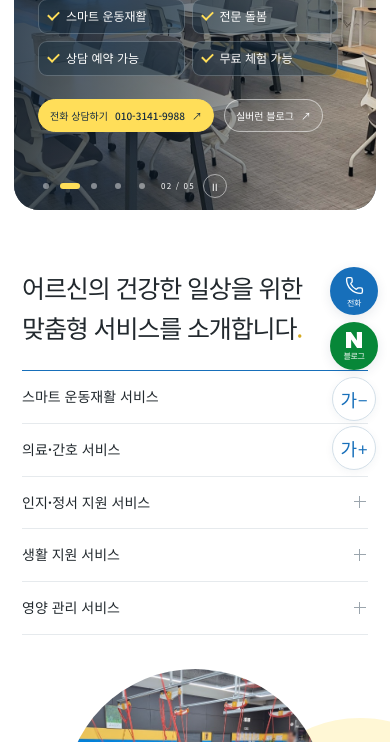
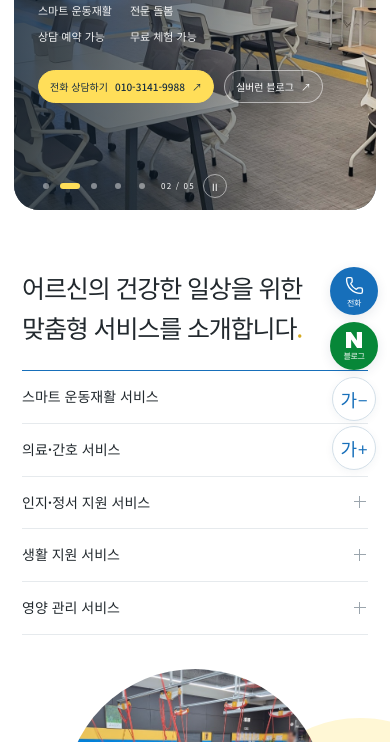
Before and after one commit to kyc123452-bot/silverrun, a website: page index.html in a window 390 px wide. Shown: the part 358-1100 px from the top of the page. Drawn offline with Linux system fonts and the light colour scheme.

Commit message:
Revert "Style hero highlights as compact check badges"
This reverts commit 50a7b61f3a4f5513658557e07fdac55e2f6eaace.

```diff
--- a/home.css
+++ b/home.css
@@ -57,8 +57,8 @@ button, summary { cursor: pointer; }
 .hero-copy { position: absolute; left: 6%; right: 5%; top: 43%; transform: translateY(-28%); }
 .hero-kicker { font-size: calc(17px * var(--font-scale)); margin-bottom: 8px; letter-spacing: -.03em; }
 .hero-copy h1 { font-size: calc(36px * var(--font-scale)); font-weight: 500; line-height: 1.45; letter-spacing: -.055em; }
-
-
+.hero-points { font-size: calc(12px * var(--font-scale)); margin-top: 18px; color: #f5f7f7; }
+.hero-points span { margin-inline: 8px; color: var(--sun); }
 .hero-actions { display: flex; gap: 22px; margin-top: 27px; }
 .hero-actions a { border-bottom: 1px solid #ffffff75; font-size: calc(12px * var(--font-scale)); padding-bottom: 7px; }
 .hero-actions a > span { margin-left: 9px; }
@@ -262,8 +262,8 @@ dt { font-weight: 600; font-size: 13px; } dd { margin: 0; font-size: 13px; }
   .hero-kicker { font-size: calc(11px * var(--font-scale)); margin-bottom: 12px; }
   .hero-copy h1 { font-size: calc(29px * var(--font-scale)); max-width: 330px; line-height: 1.5; }
   .hero-copy h1 strong { display: block; }
-
-   .hero-actions { gap: 18px; margin-top: 18px; }
+  .hero-points { font-size: calc(10px * var(--font-scale)); line-height: 1.8; margin-top: 15px; max-width: 320px; }
+  .hero-points span { margin-inline: 4px; } .hero-actions { gap: 18px; margin-top: 18px; }
   .hero-actions a { font-size: 10px; } .hero-actions a > span { margin-left: 5px; }
   .hero-scroll { right: 20px; bottom: 12px; font-size: 7px; gap: 7px; } .hero-scroll > span { width: 20px; height: 20px; font-size: 10px; }
   .services-intro { padding: 57px 0 46px; }
@@ -459,9 +459,9 @@ dt { font-weight: 600; font-size: 13px; } dd { margin: 0; font-size: 13px; }
 .hero-copy h1 { font-size: calc(52px * var(--font-scale)); line-height: 1.23; letter-spacing: -.045em; font-weight: 400; }
 .hero-title-line { display: block; }
 .hero-copy h1 strong { display: inline; font-weight: 700; }
-
-
-
+.hero-points { display: flex; flex-wrap: wrap; gap: 8px 0; margin-top: 24px; font-size: calc(13px * var(--font-scale)); }
+.hero-points span { color: #ffffffed; margin: 0; }
+.hero-points span + span::before { content: '·'; color: var(--sun); margin: 0 12px; }
 .hero-actions { flex-wrap: wrap; gap: 12px; margin-top: 28px; }
 .hero-actions a { display: inline-flex; align-items: center; gap: 7px; padding: 7px 13px; border: 1px solid #ffffff85; border-radius: 22px; font-size: calc(11px * var(--font-scale)); font-weight: 500; background: #ffffff12; }
 .hero-actions a:first-child { background: var(--sun); border-color: var(--sun); color: #182e40; }
@@ -472,16 +472,16 @@ dt { font-weight: 600; font-size: 13px; } dd { margin: 0; font-size: 13px; }
  .hero-copy { left: 24px; right: 24px; top: 50%; bottom: auto; transform: translateY(-55%); }
  .hero-kicker { font-size: calc(11px * var(--font-scale)); margin-bottom: 20px; max-width: 270px; }
  .hero-copy h1 { font-size: calc(clamp(30px, 7.6vw, 46px) * var(--font-scale)); max-width: none; line-height: 1.28; }
-
-
+ .hero-points { font-size: calc(11px * var(--font-scale)); gap: 6px 0; max-width: 300px; margin-top: 20px; }
+ .hero-points span + span::before { margin: 0 8px; }
  .hero-actions { gap: 10px; margin-top: 23px; }
  .hero-actions a { font-size: 10px; padding: 7px 11px; }
 }
 @media (max-width:360px) {
  .hero-copy { left: 19px; right: 19px; }
  .hero-copy h1 { font-size: calc(28px * var(--font-scale)); }
-
-
+ .hero-points { display: grid; grid-template-columns: 1fr 1fr; gap: 5px 12px; }
+ .hero-points span + span::before { content: none; }
 }
 /* Recognizable map services with explicit destinations and actions. */
 .location-grid { grid-template-columns: 1.25fr .85fr; gap: 38px; align-items: start; }
@@ -518,8 +518,8 @@ dt { font-weight: 600; font-size: 13px; } dd { margin: 0; font-size: 13px; }
  .location-destination { padding: 28px 23px; }
 }
 @media (max-width:760px) {
-
-
+ .hero-points { display: grid; grid-template-columns: max-content max-content; gap: 6px 18px; }
+ .hero-points span + span::before { content: none; }
 }
 /* Give the main navigation room and readable labels at every desktop width. */
 .desktop-nav { font-size: calc(16px * var(--font-scale)); gap: 21px; }
@@ -589,44 +589,3 @@ dt { font-weight: 600; font-size: 13px; } dd { margin: 0; font-size: 13px; }
 .home-moments { margin-top: 0; margin-bottom: 64px; padding-top: 32px; }
 .home-moments > h2 { margin-bottom: 26px; font-size: calc(28px * var(--font-scale)); font-weight: 600; }
 @media (max-width:760px) { .home-moments { margin-bottom: 42px; padding-top: 26px; } .home-moments > h2 { font-size: calc(25px * var(--font-scale)); margin-bottom: 22px; } }
-
-/* Compact, legible service highlights over the hero photography. */
-.hero-points {
-  display: flex;
-  flex-wrap: wrap;
-  gap: 8px;
-  margin-top: 22px;
-  color: white;
-  font-size: calc(13px * var(--font-scale));
-  font-weight: 500;
-  line-height: 1.4;
-}
-.hero-points span {
-  display: inline-flex;
-  align-items: center;
-  gap: 7px;
-  padding: 7px 11px;
-  border: 1px solid #ffffff38;
-  border-radius: 9px;
-  background: #122d4266;
-}
-.hero-points span::before {
-  content: '';
-  flex: 0 0 9px;
-  width: 9px;
-  height: 5px;
-  border-left: 2px solid var(--sun);
-  border-bottom: 2px solid var(--sun);
-  transform: translateY(-2px) rotate(-45deg);
-}
-@media (max-width:760px) {
-  .hero-points {
-    display: grid;
-    grid-template-columns: repeat(2, minmax(0, 1fr));
-    width: min(100%, 300px);
-    gap: 7px;
-    margin-top: 18px;
-    font-size: calc(12px * var(--font-scale));
-  }
-  .hero-points span { gap: 7px; padding: 8px 9px; }
-}
```
